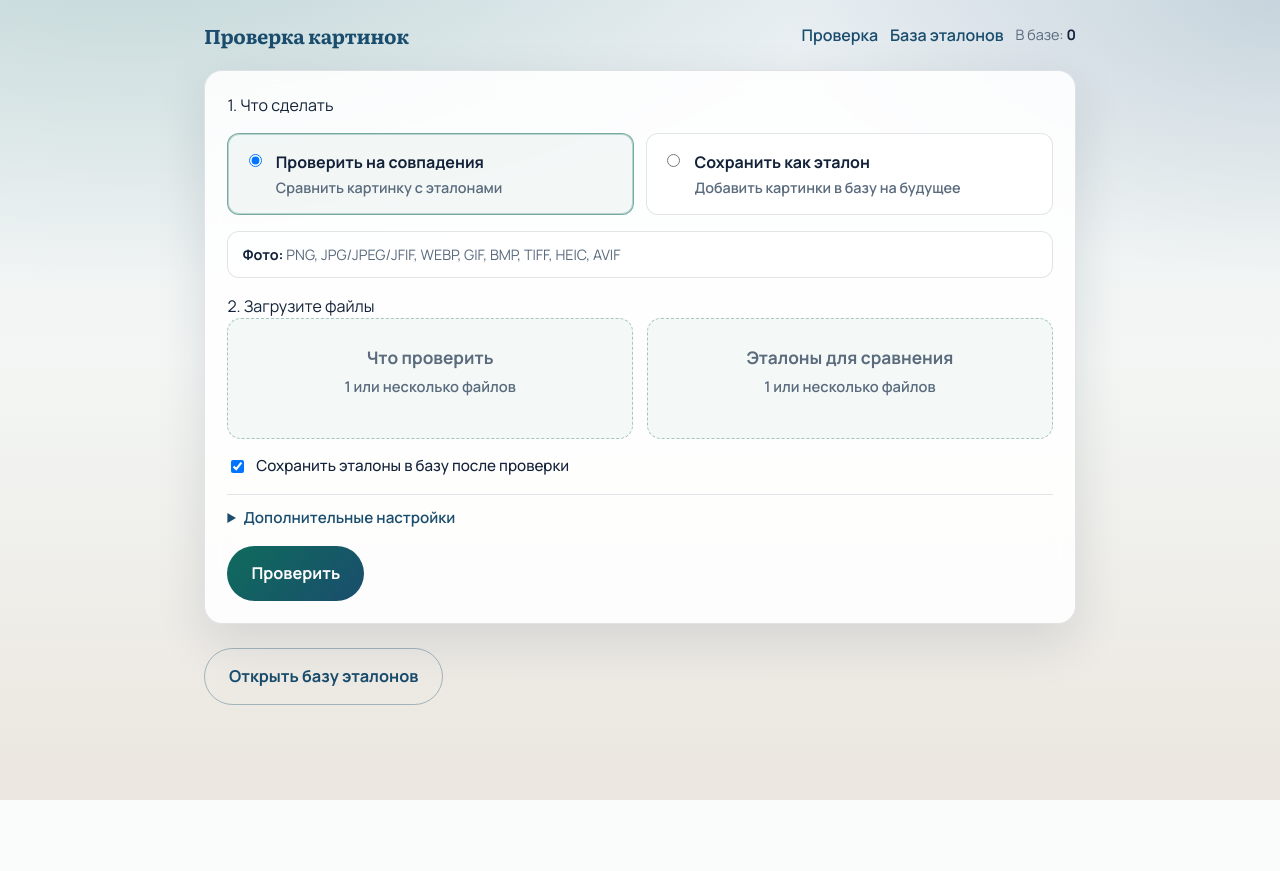
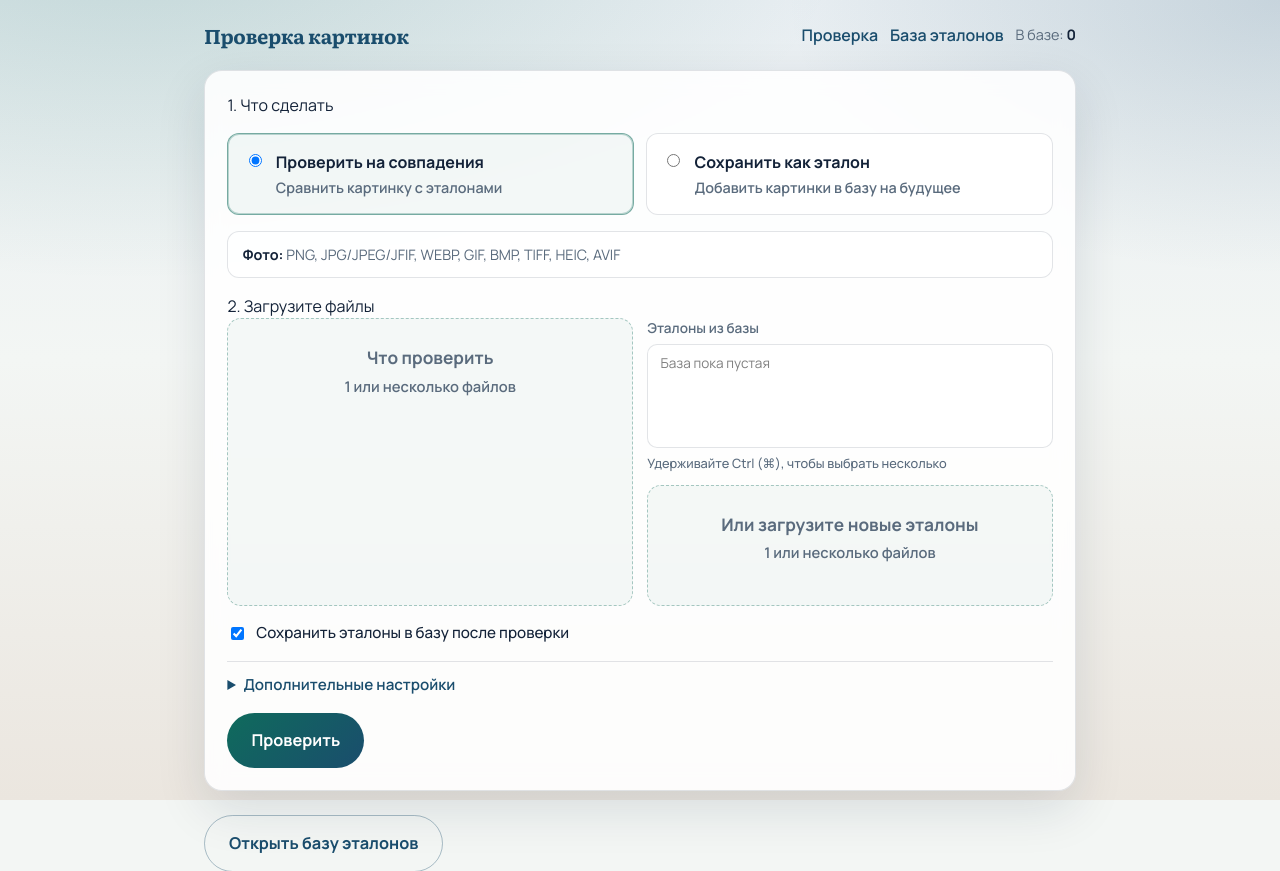
Before and after one commit to Nikita24423/modul-izobrazheniy-statya, a FastAPI app: page / in a window 1280 px wide. Shown: the top 871 px of the page. Before the commit the page ends 800 px from the top, so only its background shows below. Run offline with FastAPI, Linux system fonts and the light colour scheme; data that the repository does not hold is empty; some libraries are stand-ins or nearby versions.

Commit message:
Add library dropdown above reference upload for check mode.

```diff
--- a/image_pipeline/core.py
+++ b/image_pipeline/core.py
@@ -715,12 +715,16 @@ def process_document(
     index_to_corpus: bool = True,
     use_ocr: bool = True,
     text_tau: float = 0.82,
+    include_document_ids: list[str] | None = None,
 ) -> ImageCheckResult:
     p = Path(path)
     data_root = getattr(store, "db_path", DEFAULT_DB)
     data_root = Path(data_root).parent if data_root else DEFAULT_DB.parent
     thumb_root = thumb_dir or (data_root / "thumbs" / document_id)
     corpus = store.iter_entries(exclude_task_id=task_id)
+    if include_document_ids is not None:
+        allow = set(include_document_ids)
+        corpus = [e for e in corpus if e.source_document_id in allow]
     ocr_on = use_ocr and ocr_available()
 
     records: list[DocumentImageRecord] = []
@@ -945,6 +949,7 @@ class ImageBorrowingService:
         tau: int | None = None,
         use_ocr: bool = True,
         text_tau: float = 0.82,
+        include_document_ids: list[str] | None = None,
     ) -> ImageCheckResult:
         return process_document(
             path,
@@ -955,6 +960,7 @@ class ImageBorrowingService:
             index_to_corpus=index_to_corpus,
             use_ocr=use_ocr,
             text_tau=text_tau,
+            include_document_ids=include_document_ids,
         )
 
     def check_and_report(
--- a/web/app.py
+++ b/web/app.py
@@ -167,6 +167,7 @@ async def upload_page(request: Request):
             "storage": info,
             "formats": supported_formats(),
             "accept_attr": ",".join(sorted(ALLOWED_EXT)) + ",image/*",
+            "documents": get_store().list_documents(),
         },
     )
 
@@ -202,6 +203,7 @@ async def check_upload(
     files: list[UploadFile] | None = File(None),
     references: list[UploadFile] | None = File(None),
     index_files: list[UploadFile] | None = File(None),
+    library_docs: list[str] = Form(default=[]),
     mode: str = Form("check"),
     task_id: str = Form(""),
     document_id: str = Form(""),
@@ -211,6 +213,10 @@ async def check_upload(
     files = files or []
     references = references or []
     index_files = index_files or []
+    # Form(list) sometimes приходит строкой
+    if isinstance(library_docs, str):
+        library_docs = [library_docs] if library_docs else []
+    library_docs = [d.strip() for d in library_docs if d and d.strip()]
 
     job_id = uuid.uuid4().hex[:12]
     task_id = (task_id or f"web-{job_id}").strip()
@@ -248,23 +254,27 @@ async def check_upload(
             )
             return RedirectResponse(url=f"/results/{job_id}", status_code=303)
 
-        # Режим проверки: отдельно картинки и эталоны
         query_paths = _save_uploads(files, job_dir / "query")
         ref_paths = _save_uploads(references, job_dir / "refs")
         if not query_paths:
             raise HTTPException(status_code=400, detail="Загрузите изображение для проверки")
-        if not ref_paths:
+        if not ref_paths and not library_docs:
             raise HTTPException(
                 status_code=400,
-                detail="Загрузите хотя бы один эталон для сравнения",
+                detail="Выберите эталоны из базы или загрузите хотя бы один новый",
             )
 
+        include_ids: list[str] = list(library_docs)
         ref_task_id = f"ref-{job_id}"
+        uploaded_ref_docs: list[str] = []
         for i, path in enumerate(ref_paths):
+            doc_ref = f"etalon-{i + 1}-{path.stem}"
+            uploaded_ref_docs.append(doc_ref)
+            include_ids.append(doc_ref)
             svc.add_to_corpus(
                 path,
                 task_id=ref_task_id,
-                document_id=f"etalon-{i + 1}-{path.stem}",
+                document_id=doc_ref,
             )
 
         check_task_id = f"check-{job_id}"
@@ -278,12 +288,12 @@ async def check_upload(
                     document_id=doc_id,
                     index_to_corpus=False,
                     tau=tau,
+                    include_document_ids=include_ids,
                 )
             )
 
-        # если пользователь не хочет оставлять эталоны в базе — удаляем временный набор
         if not index_to_corpus:
-            for doc in {f"etalon-{i + 1}-{p.stem}" for i, p in enumerate(ref_paths)}:
+            for doc in uploaded_ref_docs:
                 get_store().delete_document(doc)
 
         result = (
@@ -299,6 +309,7 @@ async def check_upload(
                 "created_at": datetime.now(timezone.utc).isoformat(),
                 "files": [p.name for p in query_paths],
                 "reference_files": [p.name for p in ref_paths],
+                "library_docs": library_docs,
                 "corpus_size": svc.corpus_size(),
             }
         )
--- a/web/static/style.css
+++ b/web/static/style.css
@@ -259,6 +259,32 @@ body {
   grid-template-columns: repeat(2, minmax(0, 1fr));
   gap: 0.9rem;
 }
+.refs-column {
+  display: grid;
+  gap: 0.75rem;
+  align-content: start;
+}
+.library-pick {
+  display: grid;
+  gap: 0.35rem;
+  font-size: 0.85rem;
+  font-weight: 600;
+  color: var(--muted);
+}
+.library-pick select {
+  font: inherit;
+  color: var(--ink);
+  border: 1px solid var(--line);
+  border-radius: 10px;
+  padding: 0.55rem 0.65rem;
+  background: #fff;
+  min-height: 6.5rem;
+}
+.library-pick .hint {
+  font-weight: 500;
+  font-size: 0.8rem;
+  color: var(--muted);
+}
 @media (max-width: 760px) {
   .dual-upload { grid-template-columns: 1fr; }
 }
--- a/web/templates/index.html
+++ b/web/templates/index.html
@@ -35,13 +35,28 @@
         </label>
         <ul class="file-list" id="file-list-query"></ul>
       </div>
+      <div class="refs-column">
+        <label class="library-pick">
+          Эталоны из базы
+          <select name="library_docs" id="library-docs" multiple size="{{ 4 if documents|length > 4 else (documents|length if documents|length > 0 else 2) }}">
+            {% if documents %}
+              {% for d in documents %}
+              <option value="{{ d.document_id }}">{{ d.label }}</option>
+              {% endfor %}
+            {% else %}
+              <option value="" disabled>База пока пустая</option>
+            {% endif %}
+          </select>
+          <span class="hint">Удерживайте Ctrl (⌘), чтобы выбрать несколько</span>
+        </label>
         <div class="drop" id="dropzone-refs">
           <input type="file" name="references" id="files-refs" multiple accept="{{ accept_attr }}">
           <label for="files-refs" class="drop-label">
-          <strong>Эталоны для сравнения</strong>
+            <strong>Или загрузите новые эталоны</strong>
             <span>1 или несколько файлов</span>
           </label>
           <ul class="file-list" id="file-list-refs"></ul>
+        </div>
       </div>
     </div>
   </div>
@@ -140,7 +155,7 @@
     checkUploads.hidden = !isCheck;
     indexUploads.hidden = isCheck;
   qInput.required = isCheck;
-    rInput.required = isCheck;
+  rInput.required = false;
   iInput.required = !isCheck;
     // чтобы в другой режим не уходили лишние файлы
     qInput.disabled = !isCheck;
--- a/web/templates/results.html
+++ b/web/templates/results.html
@@ -32,7 +32,11 @@
     <strong>
       {% if job.reference_files is defined and job.reference_files %}
         {{ job.reference_files | join(', ') }}
-      {% else %}
+        {% if job.library_docs is defined and job.library_docs %}; {% endif %}
+      {% endif %}
+      {% if job.library_docs is defined and job.library_docs %}
+        из базы: {{ job.library_docs | join(', ') }}
+      {% elif not (job.reference_files is defined and job.reference_files) %}
         из базы
       {% endif %}
     </strong>
```
Lines whose indentation alone changed are shown as unchanged.
